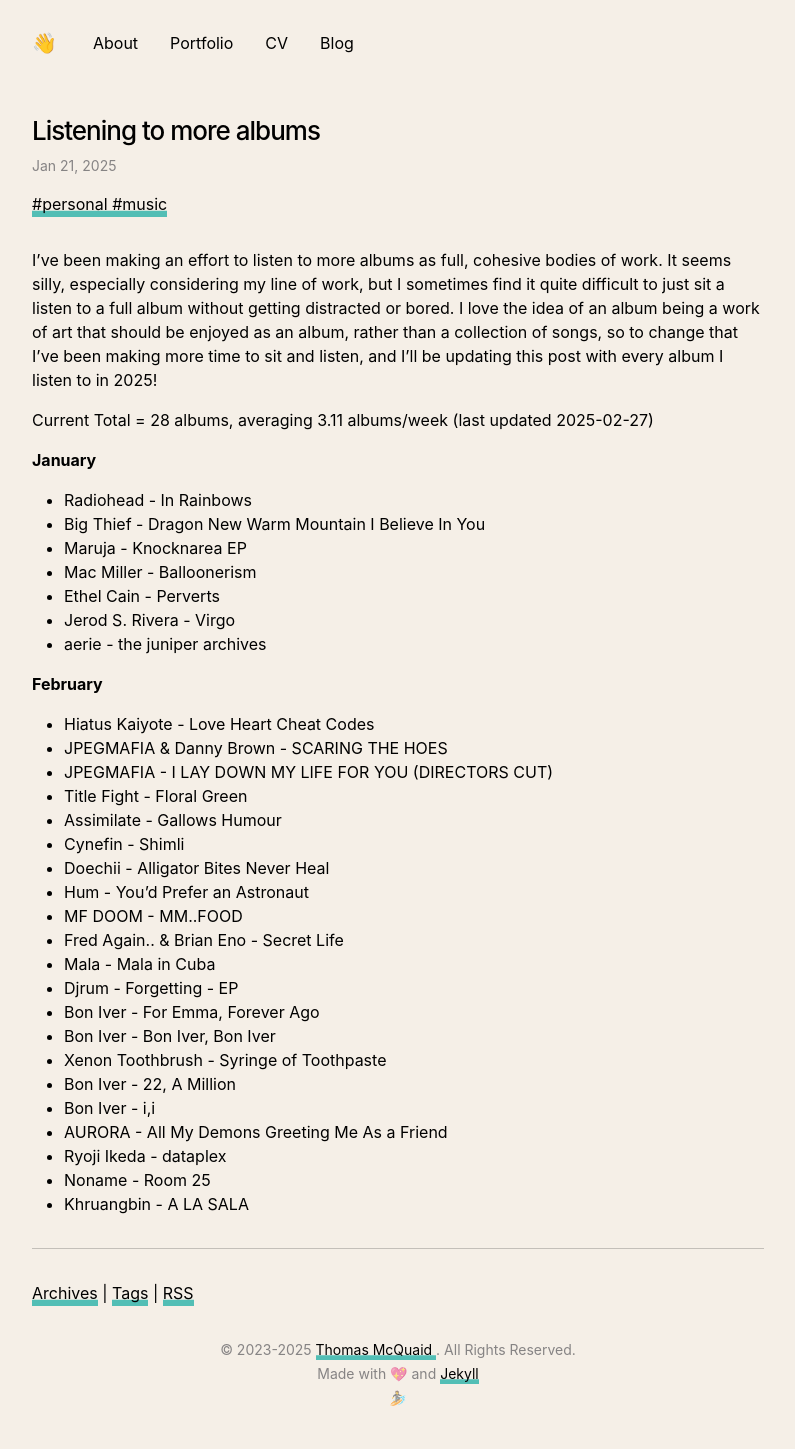
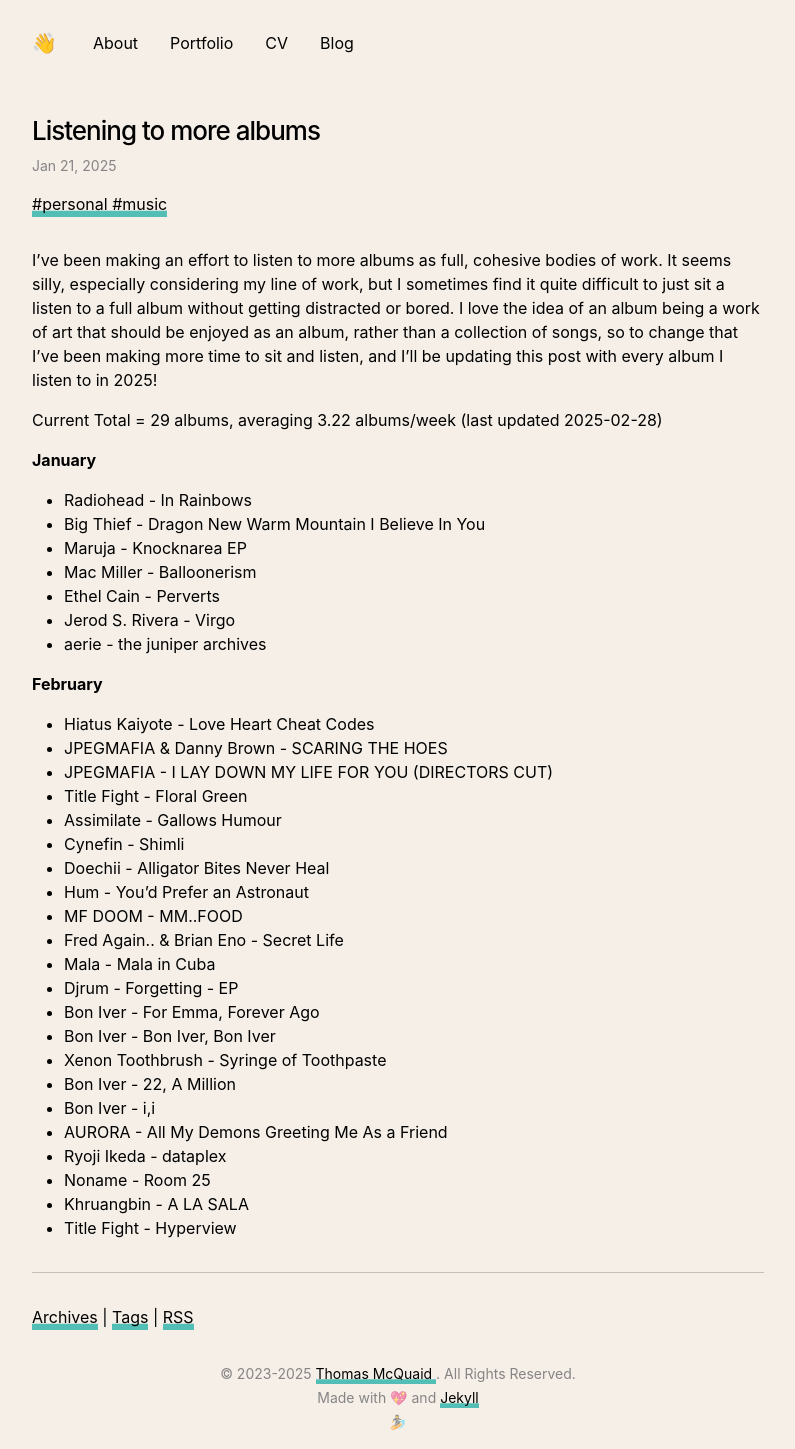
Before and after one commit to thomasmcquaidee/thomasmcquaidee.github.io, a Jekyll site: the page built from _posts/2025-01-21-listening-to-more-albums.md, in a window 1280 px wide. Shown: the whole page, without its empty margins (242-1037 px from the left). Built offline with Jekyll 4.4.1, drawn with Linux system fonts in a browser that asks for light colours; before the commit the page ends 1425 px from its top, so only the background shows below that.

Commit message:
Update 2025-01-21-listening-to-more-albums.md

```diff
--- a/_posts/2025-01-21-listening-to-more-albums.md
+++ b/_posts/2025-01-21-listening-to-more-albums.md
@@ -9,7 +9,7 @@
 
 I've been making an effort to listen to more albums as full, cohesive bodies of work. It seems silly, especially considering my line of work, but I sometimes find it quite difficult to just sit a listen to a full album without getting distracted or bored. I love the idea of an album being a work of art that should be enjoyed as an album, rather than a collection of songs, so to change that I've been making more time to sit and listen, and I'll be updating this post with every album I listen to in 2025!
 
-Current Total = 28 albums, averaging 3.11 albums/week (last updated 2025-02-27)
+Current Total = 29 albums, averaging 3.22 albums/week (last updated 2025-02-28)
 
 
 **January**
@@ -43,3 +43,4 @@
 - Ryoji Ikeda - dataplex
 - Noname - Room 25
 - Khruangbin - A LA SALA
+- Title Fight - Hyperview
```
